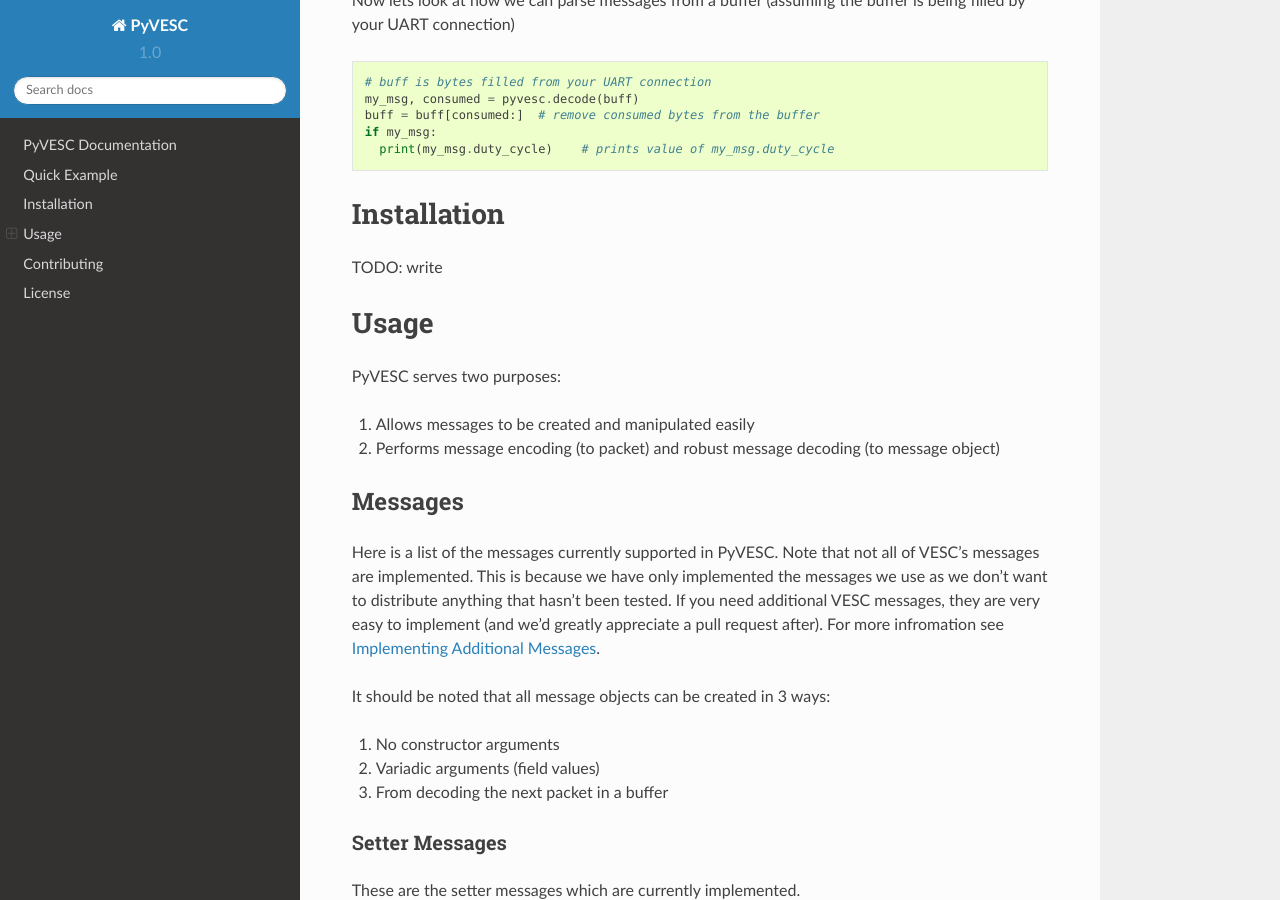
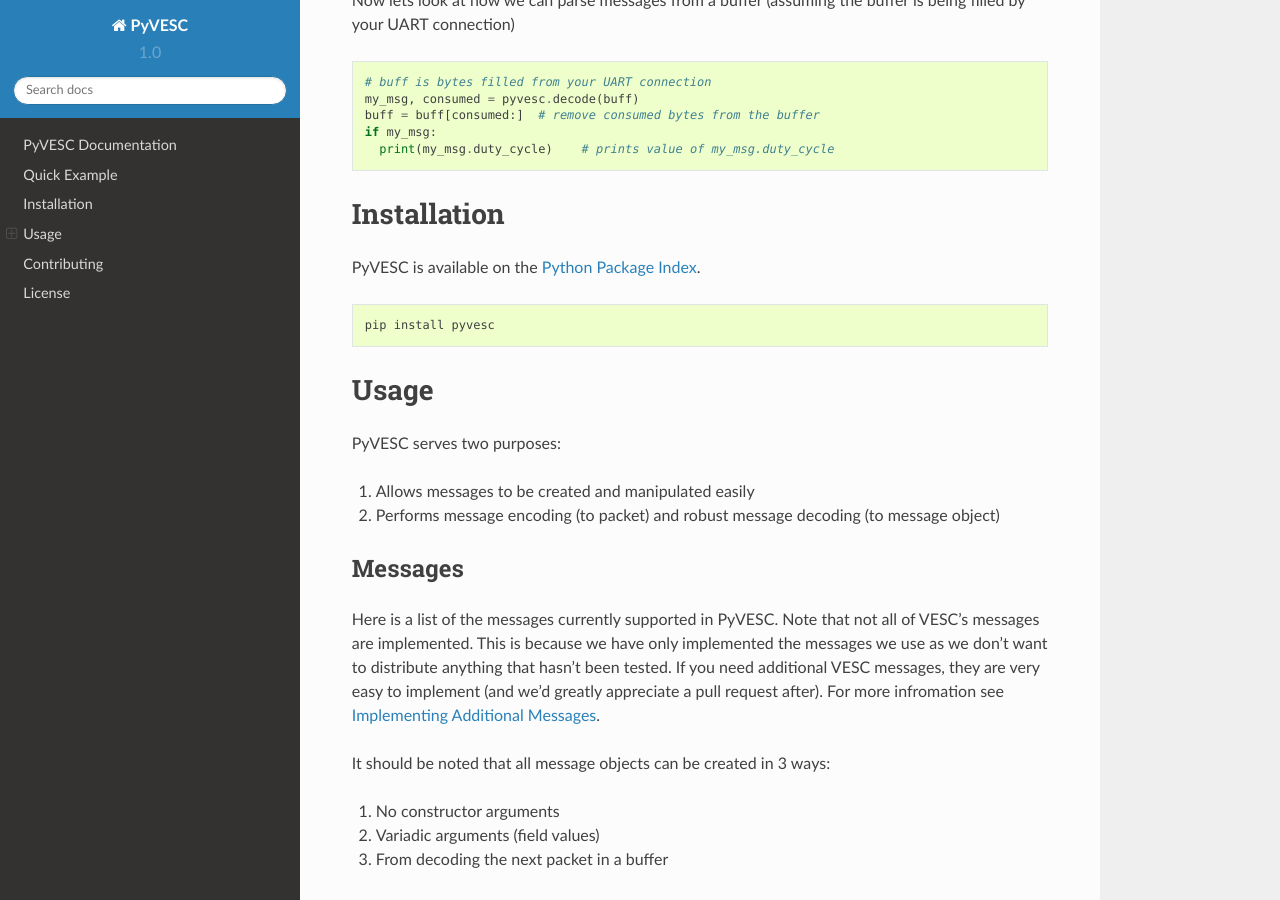
Before and after one commit to LiamBindle/PyVESC, a Sphinx documentation site: the page built from docs/source/index.rst, in a window 1280 px wide and 900 px high, scrolled down 846 px. Built offline with Sphinx 7.4.7 and the Read the Docs theme 2.0.0, drawn with Linux system fonts in a browser that asks for light colours.

Commit message:
Updated installation instructions

```diff
--- a/docs/source/index.rst
+++ b/docs/source/index.rst
@@ -50,7 +50,11 @@
 
 Installation
 ============
-TODO: write
+PyVESC is available on the `Python Package Index <https://pypi.python.org/pypi/pyvesc>`_.
+
+.. code-block:: bash
+
+  pip install pyvesc
 
 Usage
 =====
```
